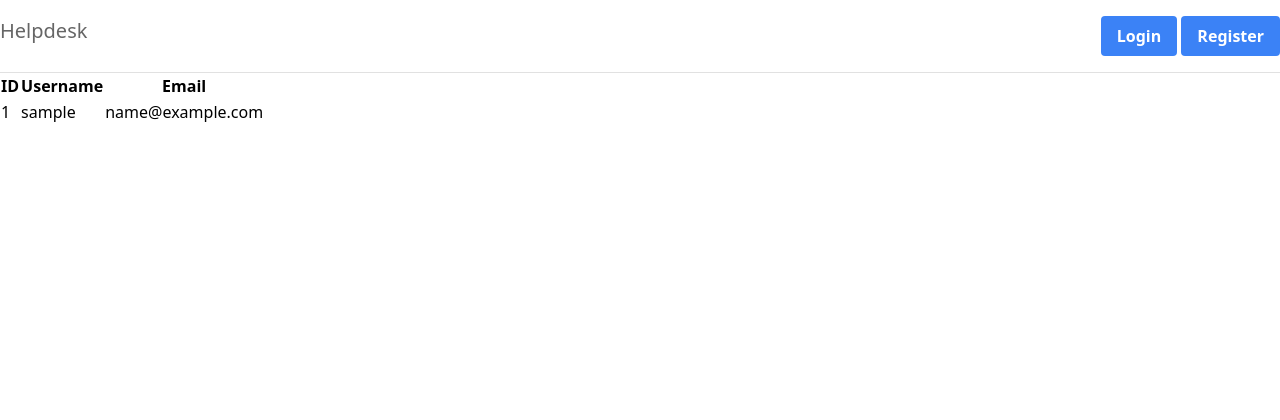
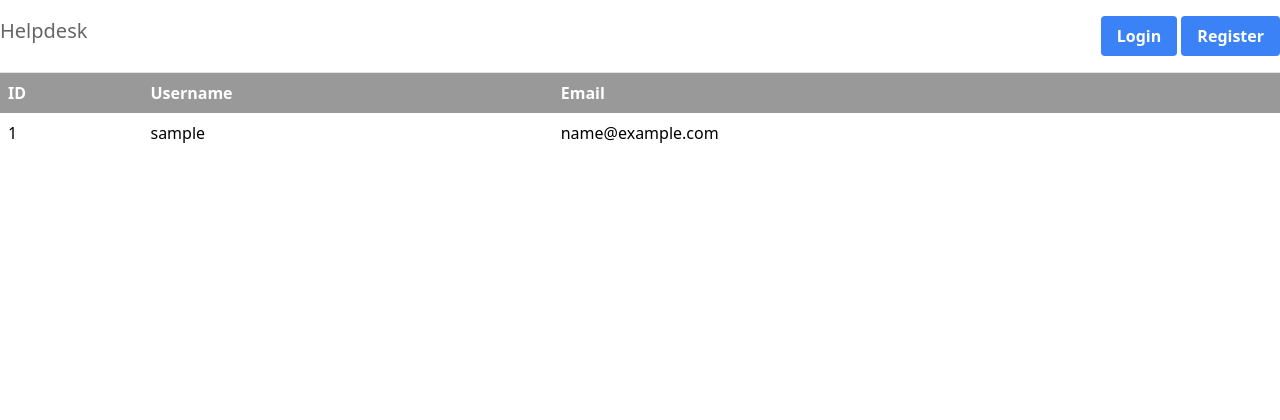
Before and after one commit to tristanjarrett/helpdesk, a PHP site: page /users.php in a window 1280 px wide. Shown: the top 420 px of the page. Run offline with PHP 8.4, Linux system fonts and the light colour scheme; tables that the repository leaves empty or names only in its code hold one stand-in row (values such as "Sample post").

Commit message:
Update main.css

```diff
--- a/css/main.css
+++ b/css/main.css
@@ -17,3 +17,18 @@
   left: 0;
   right: 0;
 }
+
+table {
+  width: 100%;
+}
+th {
+  background-color: #999999;
+  color: #ffffff;
+  text-align: left;
+}
+th, td {
+  padding: .5rem !important;
+}
+tr:nth-child(odd) {
+  background-color: #f7f7f7;
+}
```
